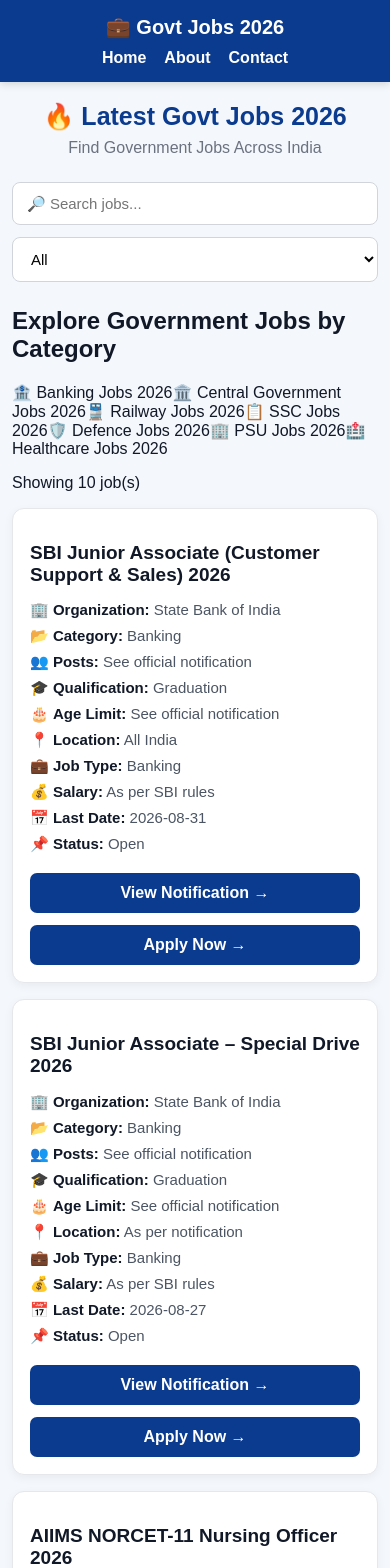
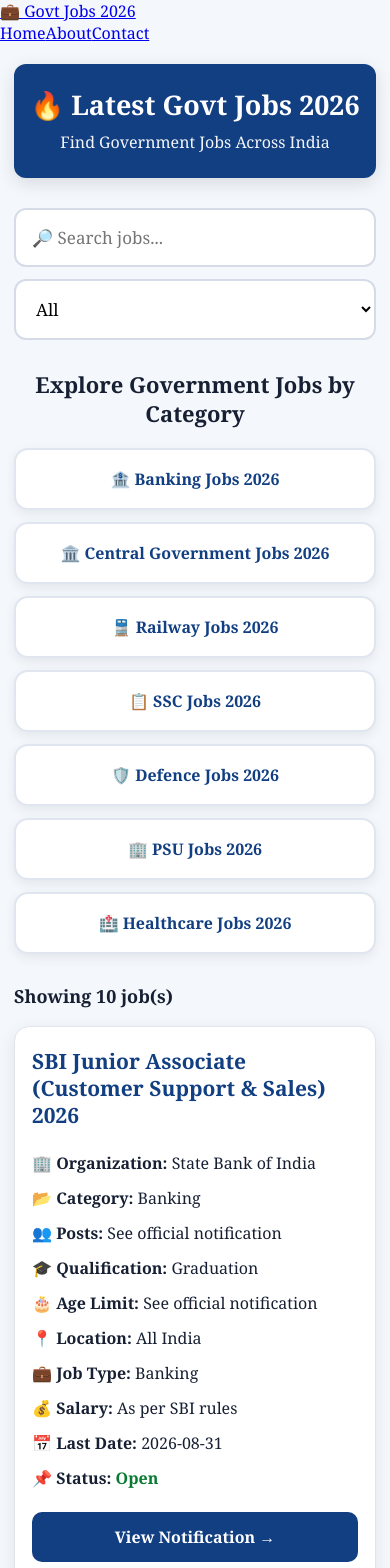
Before and after one commit to chglory8888-dev/govt-jobs-2026, a Next.js app: page / in a window 390 px wide. Shown: the top 1568 px of the page. Built offline with nearby package versions, Linux system fonts and the light colour scheme.

Commit message:
Update globals.css

```diff
--- a/styles/globals.css
+++ b/styles/globals.css
@@ -1,247 +1,386 @@
+/* =========================================
+   GOVT JOBS 2026 - MAIN STYLES
+   ========================================= */
+
 * {
   box-sizing: border-box;
 }
 
-html,
-body {
-  padding: 0;
-  margin: 0;
-  font-family: Arial, Helvetica, sans-serif;
-  background: #f4f7fb;
-  color: #111827;
+html {
+  scroll-behavior: smooth;
 }
 
-a {
-  color: inherit;
-  text-decoration: none;
+body {
+  margin: 0;
+  padding: 0;
+  font-family: Georgia, "Times New Roman", serif;
+  background: #f4f7fb;
+  color: #172033;
 }
 
-/* Navigation */
-
-.navbar {
-  width: 100%;
-  background: #0b3b8f;
-  padding: 15px 0;
-  box-shadow: 0 2px 8px rgba(0, 0, 0, 0.15);
-}
-
-.nav-container {
-  max-width: 1100px;
-  margin: 0 auto;
-  padding: 0 20px;
-  display: flex;
-  align-items: center;
-  justify-content: space-between;
-}
-
-.logo {
-  color: #ffffff !important;
-  font-size: 20px;
-  font-weight: bold;
-}
-
-.nav-links {
-  display: flex;
-  gap: 25px;
-}
-
-.nav-links a {
-  color: #ffffff !important;
-  font-weight: bold;
-  text-decoration: none;
-}
-
-.nav-links a:hover {
-  text-decoration: underline;
-}
-
-/* Main Container */
+/* =========================================
+   MAIN CONTAINER
+   ========================================= */
 
 .container {
+  width: 100%;
   max-width: 1100px;
   margin: 0 auto;
   padding: 30px 20px 50px;
 }
 
-/* Header */
+/* =========================================
+   HEADER
+   ========================================= */
 
 .header {
   text-align: center;
-  margin-bottom: 25px;
+  background: #123f82;
+  color: white;
+  padding: 30px 20px;
+  border-radius: 16px;
+  margin-bottom: 30px;
+  box-shadow: 0 5px 18px rgba(0, 0, 0, 0.12);
 }
 
 .header h1 {
-  margin: 0 0 8px;
-  font-size: 34px;
-  color: #0b3b8f;
+  margin: 0 0 10px;
+  font-size: 42px;
+  line-height: 1.2;
 }
 
 .header p {
   margin: 0;
-  color: #6b7280;
+  font-size: 20px;
+  opacity: 0.95;
 }
 
-/* Filters */
+/* =========================================
+   SEARCH & FILTER
+   ========================================= */
 
 .filters {
-  display: flex;
-  gap: 12px;
-  margin-bottom: 25px;
+  display: grid;
+  grid-template-columns: 1fr 260px;
+  gap: 15px;
+  margin-bottom: 30px;
 }
 
 .filters input,
 .filters select {
-  padding: 12px 14px;
-  border: 1px solid #d1d5db;
-  border-radius: 8px;
+  width: 100%;
+  padding: 17px 18px;
+  border: 2px solid #d5dce7;
+  border-radius: 12px;
   background: white;
-  font-size: 15px;
+  font-family: inherit;
+  font-size: 18px;
   outline: none;
 }
 
-.filters input {
-  flex: 1;
+.filters input:focus,
+.filters select:focus {
+  border-color: #123f82;
 }
 
-.filters select {
-  min-width: 180px;
+/* =========================================
+   CATEGORY SECTION
+   ========================================= */
+
+.category-links {
+  margin: 35px 0;
 }
 
-/* Job Card */
+.category-links h2 {
+  text-align: center;
+  color: #172033;
+  font-size: 30px;
+  margin: 0 0 25px;
+}
+
+/* Category cards */
+
+.category-grid {
+  display: grid;
+  grid-template-columns: repeat(2, 1fr);
+  gap: 16px;
+}
+
+.category-grid a {
+  display: flex;
+  align-items: center;
+  justify-content: center;
+  min-height: 70px;
+  padding: 16px 14px;
+  background: white;
+  border: 2px solid #e0e6ef;
+  border-radius: 14px;
+  text-decoration: none;
+  color: #123f82;
+  font-size: 18px;
+  font-weight: bold;
+  text-align: center;
+  box-shadow: 0 4px 12px rgba(0, 0, 0, 0.07);
+  transition:
+    transform 0.2s ease,
+    box-shadow 0.2s ease,
+    border-color 0.2s ease;
+}
+
+.category-grid a:hover {
+  transform: translateY(-4px);
+  border-color: #123f82;
+  box-shadow: 0 8px 20px rgba(0, 0, 0, 0.12);
+}
+
+/* =========================================
+   JOB COUNT
+   ========================================= */
+
+.job-count {
+  font-size: 20px;
+  font-weight: bold;
+  margin: 25px 0 18px;
+}
+
+/* =========================================
+   JOB CARD
+   ========================================= */
 
 .job-card {
   background: white;
-  padding: 22px;
-  margin-bottom: 16px;
-  border-radius: 12px;
-  border: 1px solid #e5e7eb;
-  box-shadow: 0 3px 10px rgba(0, 0, 0, 0.05);
+  border: 1px solid #e0e5ec;
+  border-radius: 18px;
+  padding: 28px;
+  margin-bottom: 22px;
+  box-shadow: 0 5px 18px rgba(0, 0, 0, 0.08);
 }
 
-.job-card h1,
 .job-card h2 {
-  color: #111827;
+  margin: 0 0 22px;
+  color: #123f82;
+  font-size: 27px;
+  line-height: 1.3;
 }
 
 .job-card p {
-  margin: 8px 0;
-  color: #4b5563;
-  font-size: 15px;
+  margin: 11px 0;
+  font-size: 17px;
+  line-height: 1.5;
 }
 
 .job-card b {
-  color: #111827;
+  color: #172033;
 }
 
-/* Buttons */
+/* =========================================
+   JOB STATUS
+   ========================================= */
+
+.open {
+  color: #087a32;
+  font-weight: bold;
+}
+
+.closed {
+  color: #c62828;
+  font-weight: bold;
+}
+
+.check {
+  color: #b26a00;
+  font-weight: bold;
+}
+
+/* =========================================
+   BUTTONS
+   ========================================= */
+
+.job-buttons {
+  display: flex;
+  flex-wrap: wrap;
+  gap: 12px;
+  margin-top: 22px;
+}
 
 .apply-button {
   display: inline-block;
-  margin-top: 12px;
-  margin-right: 10px;
-  padding: 11px 20px;
-  background: #0b3b8f;
-  color: white !important;
-  border-radius: 7px;
+  padding: 13px 20px;
+  background: #123f82;
+  color: white;
+  text-decoration: none;
+  border-radius: 10px;
+  font-size: 16px;
   font-weight: bold;
+  transition:
+    background 0.2s ease,
+    transform 0.2s ease;
 }
 
 .apply-button:hover {
-  background: #092c6b;
+  background: #0b2e63;
+  transform: translateY(-2px);
 }
 
-.closed-button {
-  display: inline-block;
-  margin-top: 12px;
-  padding: 11px 20px;
-  background: #9ca3af;
-  color: white;
-  border-radius: 7px;
-  font-weight: bold;
-}
-
-/* No Jobs */
+/* =========================================
+   NO JOBS
+   ========================================= */
 
 .no-jobs {
+  background: white;
+  border-radius: 16px;
+  padding: 40px 20px;
   text-align: center;
-  background: white;
-  padding: 40px 20px;
-  border-radius: 12px;
-  border: 1px solid #e5e7eb;
+  box-shadow: 0 4px 15px rgba(0, 0, 0, 0.08);
 }
 
 .no-jobs h2 {
   margin-top: 0;
 }
 
-/* Footer */
+/* =========================================
+   FOOTER
+   ========================================= */
 
 footer {
+  margin-top: 45px;
+  padding: 25px 15px;
   text-align: center;
-  margin-top: 40px;
-  padding-top: 20px;
-  border-top: 1px solid #e5e7eb;
-  color: #6b7280;
-  font-size: 13px;
+  border-top: 1px solid #d8dee8;
+  color: #596273;
 }
+
 .footer-links {
   display: flex;
   justify-content: center;
-  gap: 18px;
   flex-wrap: wrap;
-  margin-top: 10px;
+  gap: 20px;
+  margin-top: 12px;
 }
 
 .footer-links a {
-  color: #2563eb;
+  color: #123f82;
   text-decoration: none;
-  font-weight: 600;
+  font-weight: bold;
 }
 
 .footer-links a:hover {
   text-decoration: underline;
 }
 
-/* Mobile */
+/* =========================================
+   MOBILE RESPONSIVE
+   ========================================= */
 
-@media (max-width: 600px) {
-  .nav-container {
-    flex-direction: column;
-    gap: 10px;
+@media (max-width: 700px) {
+
+  .container {
+    padding: 20px 14px 40px;
   }
 
-  .nav-links {
-    gap: 18px;
-  }
-
-  .container {
-    padding: 20px 12px 40px;
+  .header {
+    padding: 25px 15px;
+    border-radius: 12px;
   }
 
   .header h1 {
-    font-size: 25px;
+    font-size: 31px;
+  }
+
+  .header p {
+    font-size: 17px;
   }
 
   .filters {
-    flex-direction: column;
+    grid-template-columns: 1fr;
+    gap: 12px;
   }
 
   .filters input,
   .filters select {
-    width: 100%;
+    font-size: 17px;
+    padding: 16px;
+  }
+
+  .category-links {
+    margin: 30px 0;
+  }
+
+  .category-links h2 {
+    font-size: 25px;
+    line-height: 1.3;
+    margin-bottom: 20px;
+  }
+
+  /* One card per row on mobile */
+
+  .category-grid {
+    grid-template-columns: 1fr;
+    gap: 12px;
+  }
+
+  .category-grid a {
+    min-height: 62px;
+    padding: 15px 12px;
+    font-size: 17px;
+  }
+
+  .job-count {
+    font-size: 18px;
   }
 
   .job-card {
-    padding: 17px;
+    padding: 21px 17px;
+    border-radius: 15px;
   }
 
   .job-card h2 {
-    font-size: 19px;
+    font-size: 23px;
+  }
+
+  .job-card p {
+    font-size: 16px;
+  }
+
+  .job-buttons {
+    flex-direction: column;
   }
 
   .apply-button {
     width: 100%;
     text-align: center;
-    margin-right: 0;
+    padding: 14px;
+  }
+
+  .footer-links {
+    flex-direction: column;
+    gap: 10px;
   }
 }
+
+/* =========================================
+   SMALL MOBILE PHONES
+   ========================================= */
+
+@media (max-width: 400px) {
+
+  .header h1 {
+    font-size: 27px;
+  }
+
+  .header p {
+    font-size: 16px;
+  }
+
+  .category-links h2 {
+    font-size: 22px;
+  }
+
+  .category-grid a {
+    font-size: 16px;
+  }
+
+  .job-card h2 {
+    font-size: 21px;
+  }
+}
```
